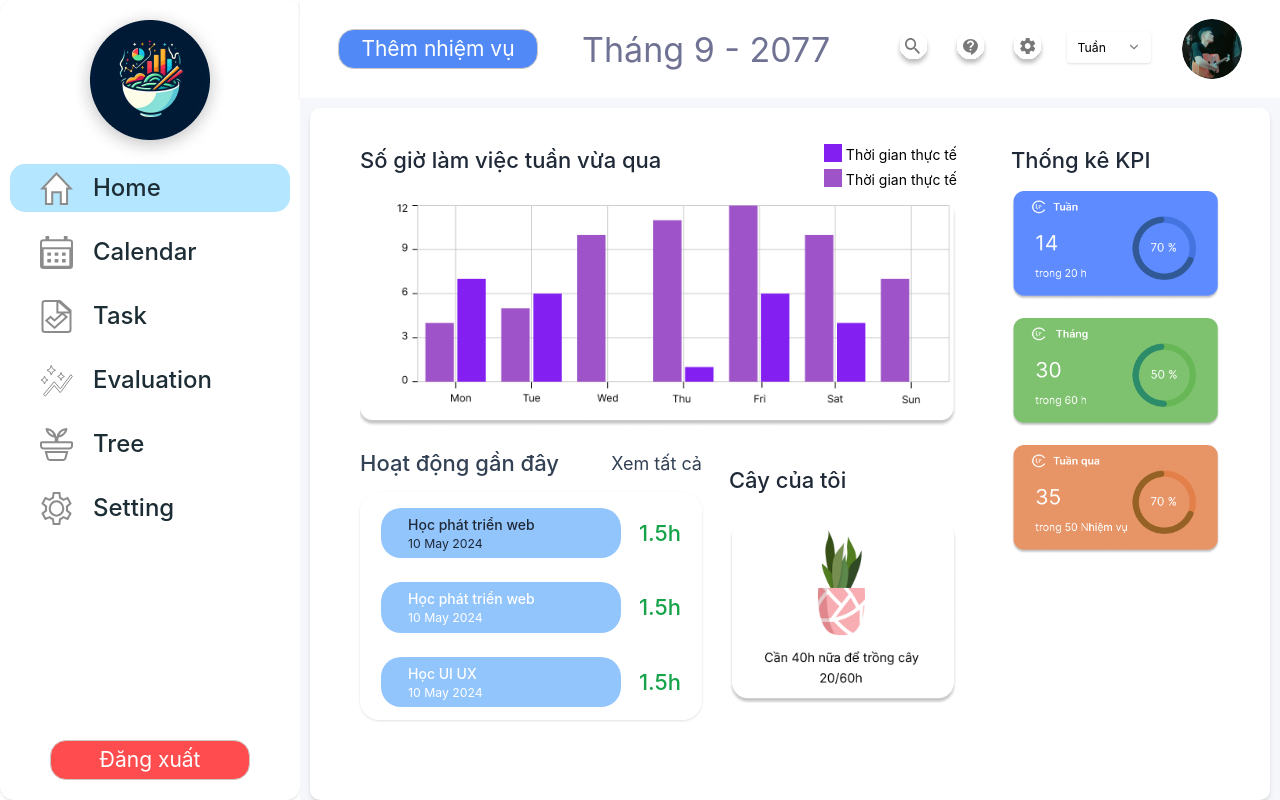
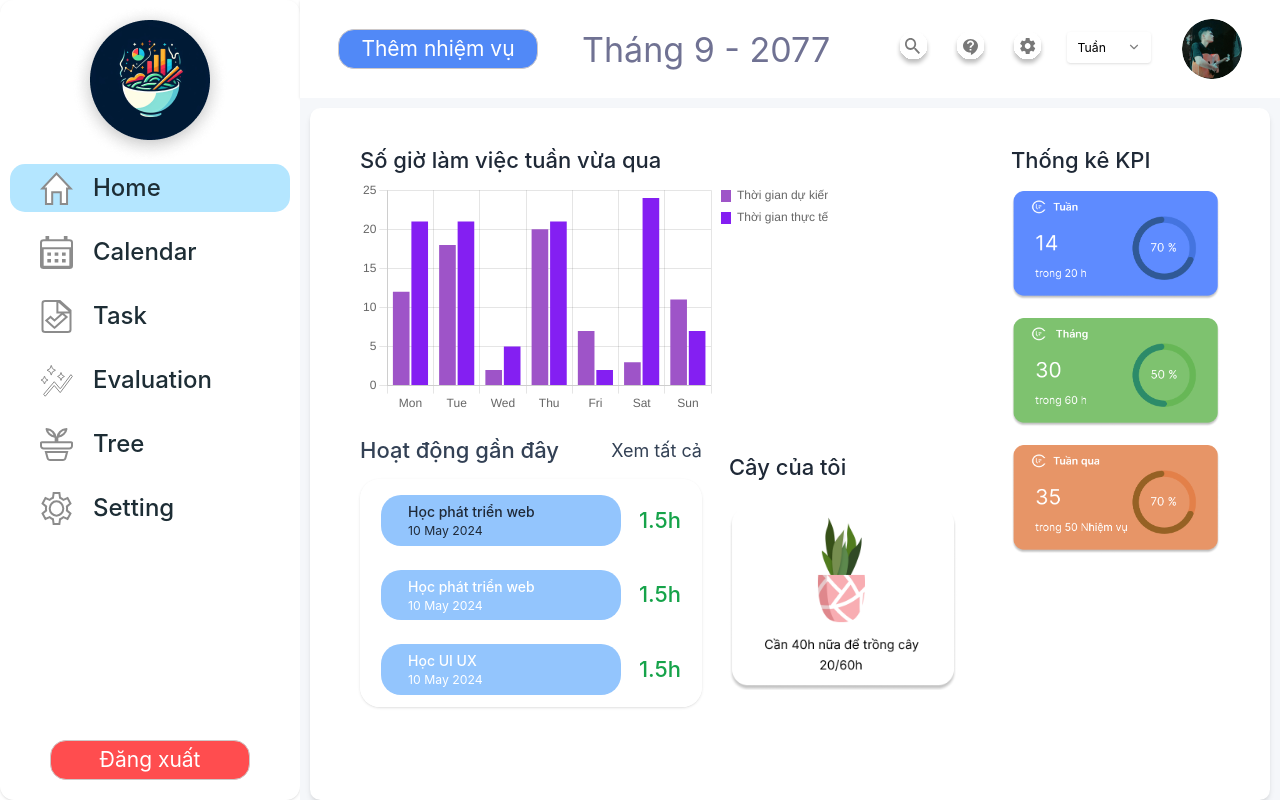
Before and after one commit to diata0210/UX-UI, a React (Vite) app: page / in a window 1280 px wide. Built offline with nearby package versions, Linux system fonts and the light colour scheme.

Commit message:
fix: alert setting, graph home, month report

```diff
--- /dev/null
+++ b/src/components/ui/barGraph.tsx
@@ -0,0 +1,32 @@
+import {
+    Chart as ChartJS,
+    CategoryScale,
+    LinearScale,
+    BarElement,
+    Title,
+    Tooltip,
+    Legend,
+  } from 'chart.js';
+import { Bar } from 'react-chartjs-2';
+
+ChartJS.register(
+    CategoryScale,
+    LinearScale,
+    BarElement,
+    Title,
+    Tooltip,
+    Legend
+  );
+
+interface BarGraphProps {
+  options: any;
+  data: any;
+}
+
+const BarGraph: React.FC<BarGraphProps> = ({ options, data }) => {
+  return (
+      <Bar options={options} data={data} />
+  );
+}
+
+export  { BarGraph };
--- a/src/components/ui/cascaderInput.tsx
+++ b/src/components/ui/cascaderInput.tsx
@@ -33,6 +33,7 @@ const CascaderInput: React.FC<CascaderInputProps> = ({ label, options, defaultva
           height: '46px',
           width: `${width}`,
         }}
+        popupClassName='h-[80px]'
         options={options}
         defaultValue={[defaultvalue]}
         showSearch={{ filter }}
--- /dev/null
+++ b/src/components/ui/lineGraph.tsx
@@ -0,0 +1,34 @@
+import {
+  Chart as ChartJS,
+  CategoryScale,
+  LinearScale,
+  PointElement,
+  LineElement,
+  Title,
+  Tooltip,
+  Legend,
+} from 'chart.js';
+import { Line } from 'react-chartjs-2';
+
+
+ChartJS.register(
+  CategoryScale,
+  LinearScale,
+  PointElement,
+  LineElement,
+  Title,
+  Tooltip,
+  Legend
+);
+
+interface LineGraphProps {
+    options: any;
+    data: any;
+  }
+
+const LineGraph: React.FC<LineGraphProps > = ({ options, data }) => {
+
+    return <Line options={options} data={data} />;
+}
+
+export { LineGraph }
--- a/src/page/EvaluationPage.tsx
+++ b/src/page/EvaluationPage.tsx
@@ -1,24 +1,12 @@
-import {
-  Chart as ChartJS,
-  CategoryScale,
-  LinearScale,
-  BarElement,
-  Title,
-  Tooltip,
-  Legend,
-} from 'chart.js';
-import { log } from 'console';
-import { useState } from 'react';
-import { Bar } from 'react-chartjs-2';
+import { useState } from "react"
+import { BarGraph } from "@/components/ui/barGraph";
+import { LineGraph } from "@/components/ui/lineGraph";
 
-ChartJS.register(
-  CategoryScale,
-  LinearScale,
-  BarElement,
-  Title,
-  Tooltip,
-  Legend
-);
+export default function EvaluationPage() {
+
+  const labels = ['Mon', 'Tue', 'Wed', 'Thu', 'Fri', 'Sat', 'Sun'];
+
+
 
   const options = {
     responsive: true,
@@ -32,8 +20,6 @@ const options = {
       },
     },
   };
-
-const labels = ['Mon', 'Tue', 'Wed', 'Thu', 'Fri', 'Sat', 'Sun'];
 
   const getRandomNumber = (min: number, max: number): number => {
     return Math.floor(Math.random() * (max - min + 1)) + min;
@@ -55,13 +41,48 @@ const data = {
     ],
   };
 
-export default function EvaluationPage() {
+ const labelsLine = ['1', '5', '10', '15', '20', '25', '30']
+
+  const optionsLine = {
+    responsive: true,
+    plugins: {
+      legend: {
+        position: 'bottom' as const,
+      },
+      title: {
+        display: false,
+        text: 'Chart.js Line Chart',
+
+      },
+    },
+  };
+
+  const dataLine = {
+    labels : labelsLine,
+    datasets: [
+      {
+        label: 'Thời gian dự kiến',
+        data: labelsLine.map(() => getRandomNumber(20, 100)),
+        borderColor: '#9E54C8',
+        backgroundColor: '#9E54C8',
+      },
+      {
+        label: 'Thời gian thực tế',
+        data: labelsLine.map(() => getRandomNumber(20, 100)),
+        borderColor: '#841FF2',
+        backgroundColor: '#841FF2',
+      },
+    ],
+  };
+
+
+
   const [timeDisplay, setTimeDisplay] = useState('week')
 
-  const handleTimeMDisplay = (event: React.MouseEvent<HTMLDivElement, MouseEvent>) => (
+  const handleTimeMDisplay = () => (
     setTimeDisplay('month')
   )
-  const handleTimeWDisplay = (event: React.MouseEvent<HTMLDivElement, MouseEvent>) => (
+  const handleTimeWDisplay = () => (
     setTimeDisplay('week')
   )
 
@@ -78,17 +99,21 @@ export default function EvaluationPage() {
       <div className="content w-full relative  flex flex-col gap-[15px] mt-[10px] ">
         <div>
           <div className='flex flex-row items-center overflow-hidden  w-[180px] h-[40px] rounded-[10px] bg-white  border-2 border-solid border-black'>
-            <div key={'week'} onClick={handleTimeWDisplay} className='w-1/2 h-full flex items-center justify-center ' style={timeDisplay === 'week' ?  { background: '#F1F1F1'} : {} }>Tuần</div>
-            <div key={'month'} onClick={handleTimeMDisplay} className='w-1/2 h-full flex items-center justify-center ' style={timeDisplay === 'month' ?  { background: '#F1F1F1'} : {} }>Tháng</div>
+            <div key={'week'} onClick={handleTimeWDisplay} className='w-1/2 h-full flex items-center justify-center ' style={timeDisplay === 'week' ? { background: '#F1F1F1' } : {}}>Tuần</div>
+            <div key={'month'} onClick={handleTimeMDisplay} className='w-1/2 h-full flex items-center justify-center ' style={timeDisplay === 'month' ? { background: '#F1F1F1' } : {}}>Tháng</div>
           </div>
         </div>
         <div className=' w-4/5 mx-auto flex justify-center flex-col  '>
           {timeDisplay === 'week' ?
-          <><div className='mx-auto font-medium text-[20px]'>Sơ đồ biểu diễn thời gian hoàn thành task dự kiến và thực tế trong tuần qua</div>
-          <Bar style={{fontSize: '14px'}} options={options} data={data} /></>
+            <>
+              <div className='mx-auto font-medium text-[20px] max-w-[1000px]'>Sơ đồ biểu diễn thời gian hoàn thành task dự kiến và thực tế trong tuần qua</div>
+              <BarGraph options={options} data={data} />
+            </>
             :
-          <><div className='mx-auto font-medium text-[20px]'>Sơ đồ biểu diễn thời gian hoàn thành task dự kiến và thực tế trong tháng qua</div>
-          <Bar style={{fontSize: '14px'}} options={options} data={data} /></>
+            <>
+              <div className='mx-auto font-medium text-[20px] max-w-[1000px]'>Sơ đồ biểu diễn thời gian hoàn thành task dự kiến và thực tế trong tháng qua</div>
+              <LineGraph options={optionsLine} data={dataLine}/>
+            </>
           }
 
         </div>
--- a/src/page/HomePage.tsx
+++ b/src/page/HomePage.tsx
@@ -1,8 +1,51 @@
+type Props = {}
+import { BarGraph } from "@/components/ui/barGraph";
 
 export default function HomePage({ }: Props) {
 
   const navigateToTask = () => {
     location.href = '/task'
+  };
+
+  const labels = ['Mon', 'Tue', 'Wed', 'Thu', 'Fri', 'Sat', 'Sun'];
+  const options = {
+    responsive: true,
+    plugins: {
+      legend: {
+        position: "right" as const,
+        align : "start",
+        fullSize: true ,
+        labels: {
+          boxWidth: 10, // Độ rộng của hộp màu trong legend
+        }
+      },
+      title: {
+        display: false,
+        text: 'Sơ đồ biểu diễn thời gian hoàn thành task dự kiến và thực tế trong tuần qua',
+        font: {
+          size: 12
+        }
+      },
+    },
+  };
+  const getRandomNumber = (min: number, max: number): number => {
+    return Math.floor(Math.random() * (max - min + 1)) + min;
+  };
+  const data = {
+    labels,
+    datasets: [
+      {
+        label: 'Thời gian dự kiến',
+        data: labels.map(() => getRandomNumber(0, 24)),
+        backgroundColor: '#9E54C8',
+      },
+      {
+        label: 'Thời gian thực tế',
+        data: labels.map(() => getRandomNumber(0, 24)),
+        backgroundColor: '#841FF2',
+      },
+    ],
+
   }
   return (
     <div className="flex flex-row gap-[54px] mt-[16px] w-full">
@@ -10,19 +53,9 @@ export default function HomePage({ }: Props) {
         <div className="flex flex-col gap-[10px]">
           <div className="flex flex-row items-start justify-between">
             <div className="w-[314px] h-[26px] text-gray-800 text-[22px] font-medium">Số giờ làm việc tuần vừa qua</div>
-            <div className="flex flex-col gap-1">
-              <div className="flex flex-row gap-1">
-                <div className="w-[18px] h-[18px] bg-[#841FF2]" />
-                <div className="text-black text-base font-normal">Thời gian thực tế</div>
-              </div>
-              <div className="flex flex-row gap-1">
-                <div className="w-[18px] h-[18px] bg-[#9E54C8]" />
-                <div className="text-black text-base font-normal">Thời gian thực tế</div>
-              </div>
-            </div>
           </div>
-          <div className="max-w-[697px]">
-            <img src="/graph.png" alt="/" />
+          <div className="max-w-[697px] ">
+            <BarGraph options={options} data={data} />
           </div>
         </div>
 
--- a/src/page/SettingPage.tsx
+++ b/src/page/SettingPage.tsx
@@ -1,5 +1,7 @@
 import { Button } from "@/components/ui/button";
 import CascaderInput from "@/components/ui/cascaderInput";
+import 'react-toastify/dist/ReactToastify.css';
+import { toast } from "react-toastify";
 const language = [
   {
     value: 'vietnam',
@@ -102,6 +104,12 @@ const holidayDisplay = [
 type Props = {}
 
 export default function SettingPage({ }: Props) {
+  const handleSubmit = () => {
+    toast.success("Cập nhật thành công")
+  }
+  const handleReset = () => {
+    toast.success("Đã thiết lập lại cài đặt")
+  }
   return (
     <div
       className="flex-col flex rounded-[10px] border-2 border-[#d9d9d9] mt-[10px] w-full overscroll-y"
@@ -117,8 +125,12 @@ export default function SettingPage({ }: Props) {
 
             <CascaderInput label='Ngôn ngữ' options={language} defaultvalue='vietnam' />
             <div className='format flex flex-row gap-[14px] w-full justify-between w-[200px]' >
-              <CascaderInput label='Định dạng' options={fomartDate} defaultvalue='MM/DD/YYYY' />
-              <CascaderInput label='Định dạng giờ' options={fomartTime} defaultvalue='12' />
+              <div className="w-1/2">
+                <CascaderInput label='Định dạng' options={fomartDate} defaultvalue='MM/DD/YYYY' />
+              </div>
+              <div className="w-1/2">
+                <CascaderInput label='Định dạng giờ' options={fomartTime} defaultvalue='12' />
+              </div>
             </div>
             <CascaderInput label='Quốc gia' options={country} defaultvalue='vietnam' />
             <CascaderInput label='Múi giờ' options={timezone} defaultvalue='+7' />
@@ -135,8 +147,8 @@ export default function SettingPage({ }: Props) {
           </div>
         </div>
         <div className="submmit-button flex align-center justify-around mb-[30px]">
-          <Button variant="destructive" className="text-white ">Đặt lại mặc định</Button>
-          <Button variant="submit" className="text-white " >Lưu thay đổi</Button>
+          <Button variant="destructive" onClick={handleReset} className="text-white ">Đặt lại mặc định</Button>
+          <Button variant="submit" onClick={handleSubmit} className="text-white " >Lưu thay đổi</Button>
         </div>
 
       </div>
```
Lines whose indentation alone changed are shown as unchanged.
